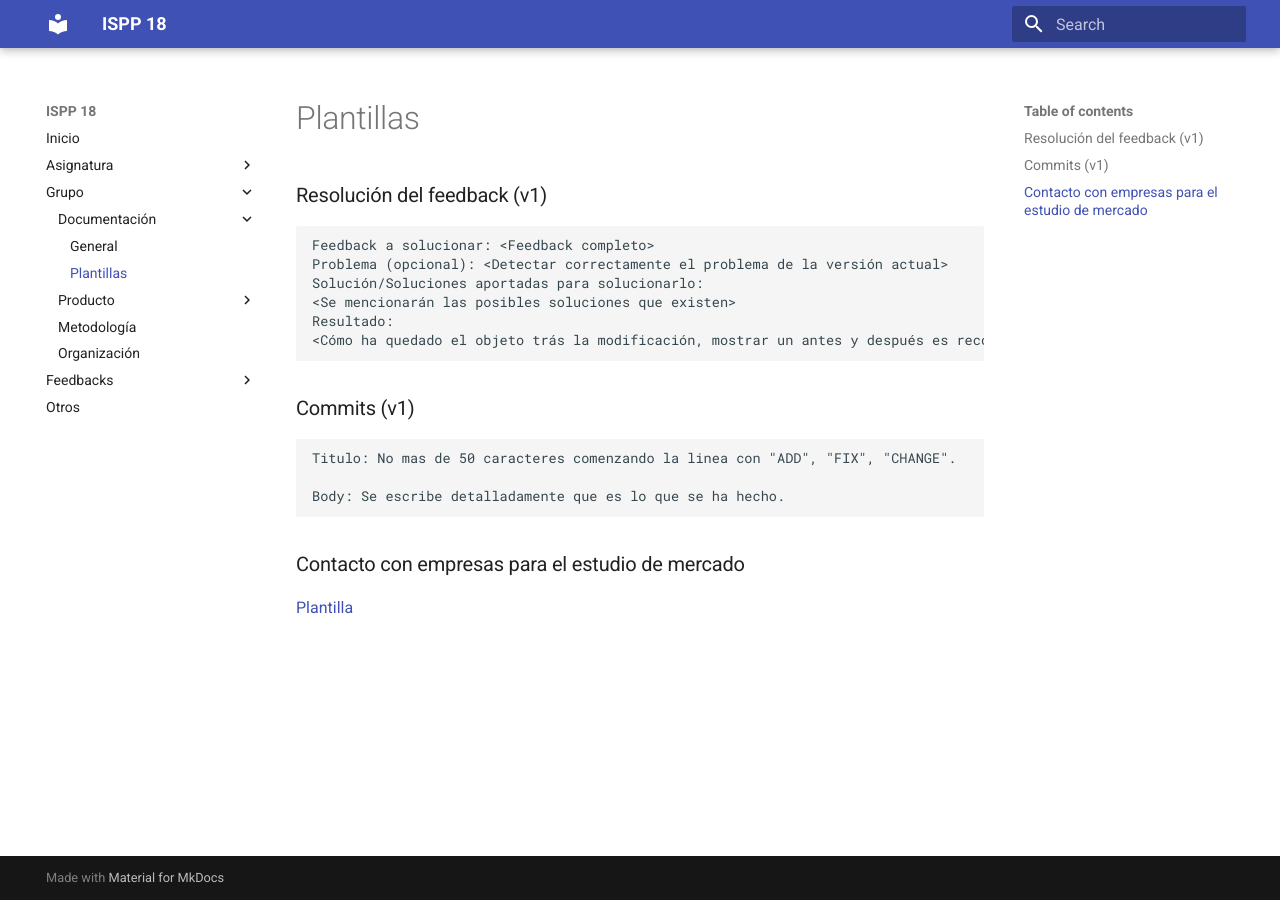
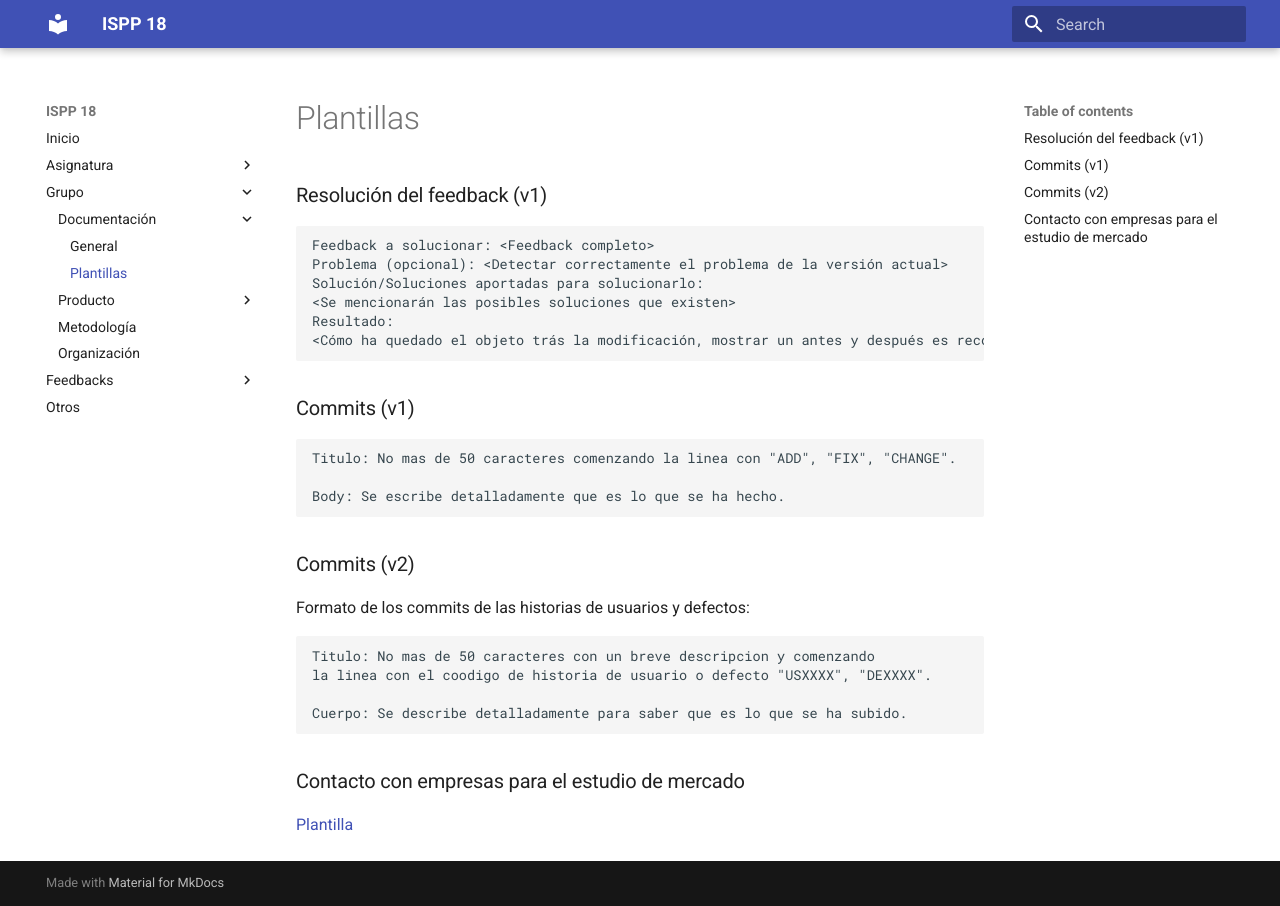
Before and after one commit to alexgs922/ispp18-wiki, an MkDocs documentation site: the page built from docs/plantillas.md, in a window 1280 px wide. Built offline with MkDocs 1.6.1 and Material for MkDocs 9.7.7, drawn with Linux system fonts in a browser that asks for light colours; old or Windows-style settings are respelled for this version of MkDocs.

Commit message:
ADD añadido v2 de commits y añadido el presentador; FIX algunos errores

````diff
--- a/docs/plantillas.md
+++ b/docs/plantillas.md
@@ -13,5 +13,14 @@ Titulo: No mas de 50 caracteres comenzando la linea con "ADD", "FIX", "CHANGE".
 
 Body: Se escribe detalladamente que es lo que se ha hecho.
 ```
+### Commits (v2)
+Formato de los commits de las historias de usuarios y defectos:
+```
+Titulo: No mas de 50 caracteres con un breve descripcion y comenzando
+la linea con el coodigo de historia de usuario o defecto "USXXXX", "DEXXXX".
+
+Cuerpo: Se describe detalladamente para saber que es lo que se ha subido.
+```
+
 ### Contacto con empresas para el estudio de mercado
 [Plantilla](https://docs.google.com/document/d/1_TcnCzfIMz_Jf_MEsJJ4Faw9OjPrPX82d2apPHK2s6g/edit)
````
Also changed, not shown: docs/metodologia.md (+1 -1 lines), docs/organizacion.md (+1 -1 lines).
